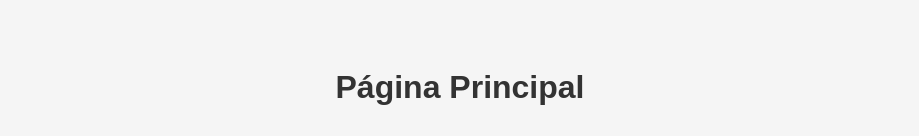
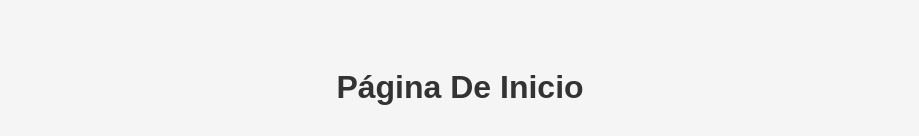
Before and after one commit to Iris1902/main-frontend, a plain HTML site: page index.html in a window 1280 px wide. Shown: the top 136 px of the page, without its empty margins (180-1099 px from the left). Drawn offline with Linux system fonts and the light colour scheme.

Commit message:
update code

```diff
--- a/index.html
+++ b/index.html
@@ -26,7 +26,7 @@
   </style>
 </head>
 <body>
-  <h1>Página Principal</h1>
+  <h1>Página De Inicio</h1>
   <div class="buttons">
     <button onclick="openMessage('https://mensaje-1-backend-production.up.railway.app/')">Mensaje 1 (Railway)</button>
     <button onclick="openMessage('https://mensaje-2-backend.onrender.com/')">Mensaje 2 (Render)</button>
```
